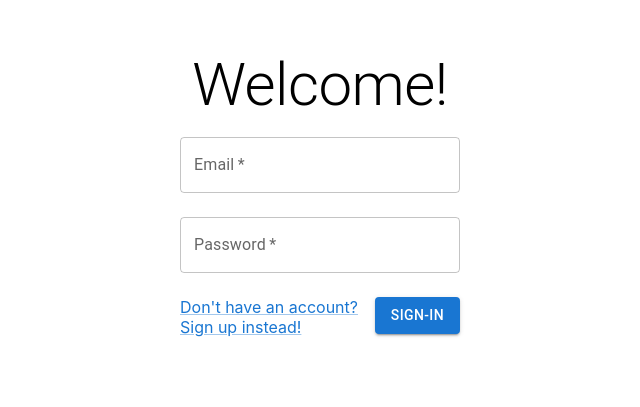
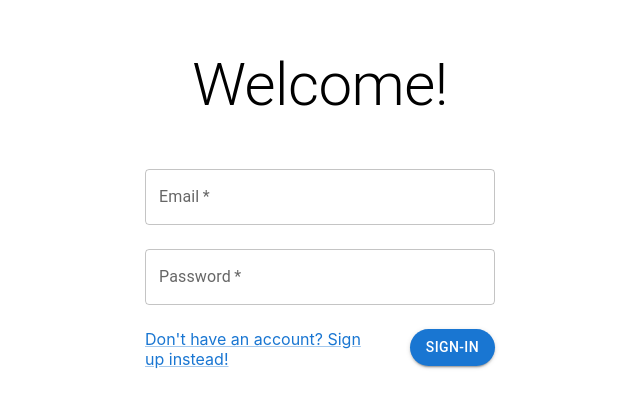
Before and after one commit to UpwardStart/SpeakEasy, a React (Create React App) app in the folder client/: page / in a window 1280 px wide. Shown: the part 199-606 px from the top of the page, without its empty margins (320-960 px from the left). Built offline with nearby package versions, Linux system fonts and the light colour scheme; no server answers.

Commit message:
Updated button styling

```diff
--- a/client/src/components/auth-form.jsx
+++ b/client/src/components/auth-form.jsx
@@ -15,7 +15,7 @@ const useStyles = makeStyles(() => ({
     backgroundColor: blue,
     color: '#ffffff',
     textDecoration: 'none',
-    borderRadius: '4px',
+    borderRadius: 30,
   },
 }));
 
@@ -62,7 +62,7 @@ export default function AuthForm(props) {
               name="email"
               type="text"
               required
-              style={{ width: 280 }}
+              style={{ width: 350 }}
             />
           </FormControl>
         </Box>
@@ -75,7 +75,7 @@ export default function AuthForm(props) {
               inputProps={{ minLength: 6 }}
               name="password"
               required
-              style={{ width: 280 }}
+              style={{ width: 350 }}
             />
           </FormControl>
         </Box>
@@ -85,7 +85,8 @@ export default function AuthForm(props) {
               <Link href={link}>{message}</Link>
             </Grid>
             <Grid item>
-              <Button type="submit"
+              <Button sx={{ borderRadius: 30 }}
+                type="submit"
                 className={classes.blueButton}
                 variant="contained">
                 { action }
--- a/client/src/screens/Auth.jsx
+++ b/client/src/screens/Auth.jsx
@@ -19,8 +19,8 @@ const useStyles = makeStyles(() => ({
     flexDirection: "column",
     justifyContent: "center",
     alignItems: "center",
-    width: 280,
-    maxWidth: { xs: 300, md: 250 },
+    width: 350,
+    maxWidth: { xs: 300, md: 350 },
   }
 }))
 
@@ -37,7 +37,7 @@ export default function Auth (props) {
   return (
     <Box className={classes.root}>
       <Box className={classes.loginContainer}>
-        <Typography
+        <Typography sx={{ py: 4 }}
           variant="h2">
           {welcomeMessage}
         </Typography>
--- a/client/src/themes/themes.js
+++ b/client/src/themes/themes.js
@@ -5,7 +5,6 @@ export const theme = createTheme({
     fontFamily: "Open Sans, sans-serif",
     fontSize: 14,
     button: {
-      textTransform: "uppercase",
       letterSpacing: 0,
       fontWeight: "bold"
     },
@@ -15,6 +14,9 @@ export const theme = createTheme({
       input: {
         fontWeight: "bold"
       }
+    },
+    MuiButton: {
+      borderRadius: '30px'
     }
   },
   palette: {
```
